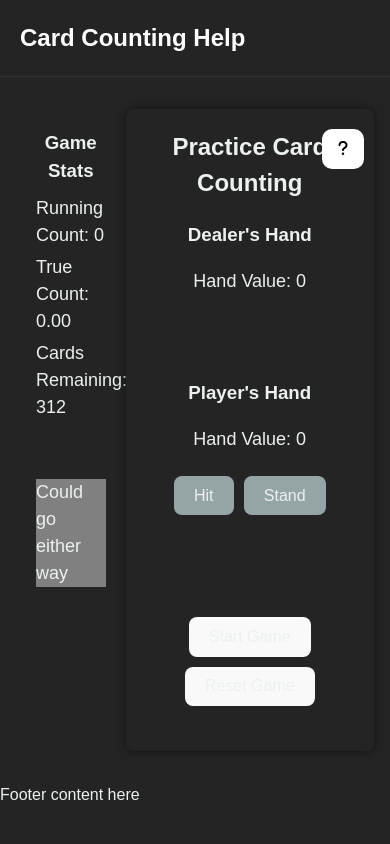
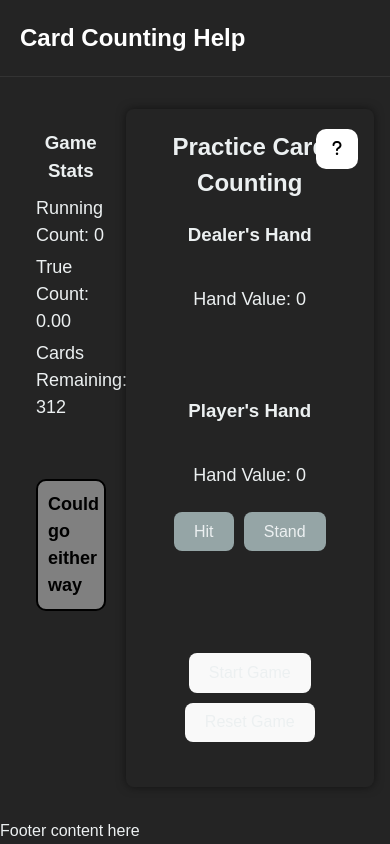
Before and after one commit to Atlessc/card-counting-simulator, a React (Vite) app: page / in a window 390 px wide. Built offline with nearby package versions, Linux system fonts and the light colour scheme.

Commit message:
chore: Update CSS to improve responsiveness and add advice message

```diff
--- a/src/index.css
+++ b/src/index.css
@@ -19,7 +19,7 @@ body {
   flex-direction: column;
   justify-content: flex-start;
   align-items: center;
-  width: clamp(320px, 100vw, 2000px);
+  width: clamp(320px, 100vw, 100vw);
   min-height: 100vh;
 }
 
--- a/src/pages/PracticePage/Practice.css
+++ b/src/pages/PracticePage/Practice.css
@@ -58,6 +58,20 @@ body {
   -o-border-radius: 10px;
 }
 
+.AdviceMessage {
+  text-align: center;
+  margin: 20px 0;
+  color: rgb(0, 0, 0);
+  font-weight: bold;
+  border: 2px solid rgb(0, 0, 0);
+  padding: 10px;
+  border-radius: 10px;
+  -webkit-border-radius: 10px;
+  -moz-border-radius: 10px;
+  -ms-border-radius: 10px;
+  -o-border-radius: 10px;
+}
+
 .game-board {
   position: relative;
   width: 75%;
@@ -69,7 +83,7 @@ body {
 
 .question-icon {
   position: absolute;
-  right: 10px;
+  right: 1rem;
   background-color: #ffffff;
   cursor: pointer;
   color: black;
@@ -123,6 +137,14 @@ button:disabled {
   margin-bottom: 10px;
 }
 
+.hand {
+  display: flex;
+  justify-content: center;
+  flex-wrap: wrap;
+  max-width: 500px;
+  margin: 0 auto;
+}
+
 .card {
   display: inline-block;
   background-color: #ecf0f1;
```
